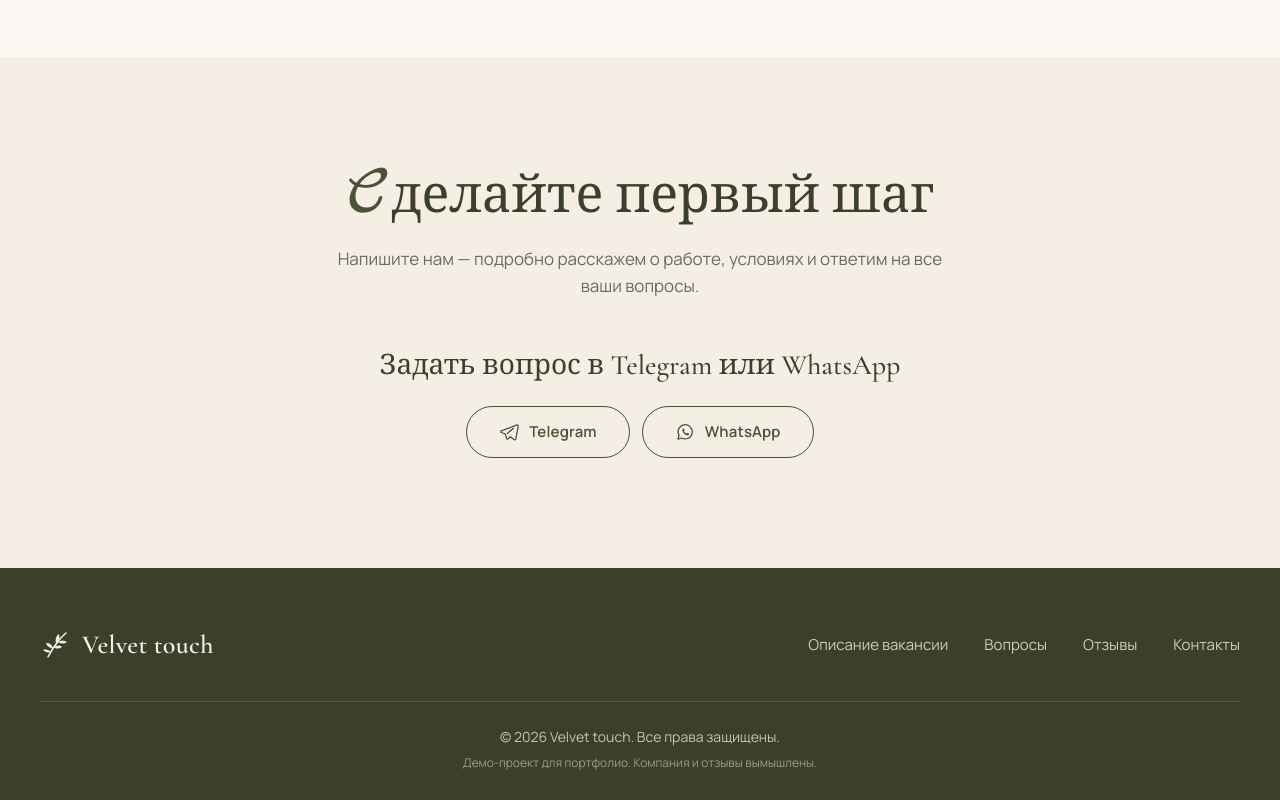
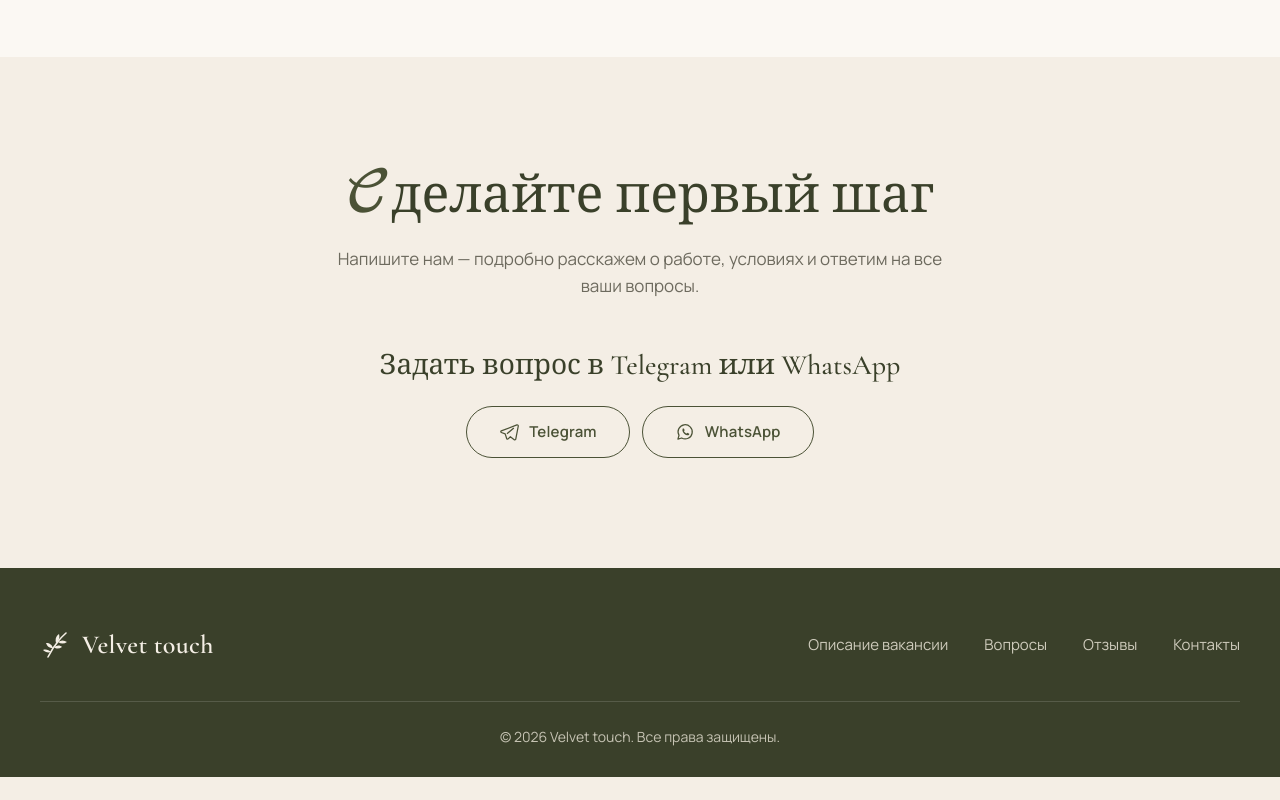
Before and after one commit to recruiterprojob-sudo/velvet-touch-landing, a plain HTML site: page index.html in a window 1280 px wide. Shown: the part 4694-5494 px from the top of the page. After the commit the page ends 5471 px from the top, so only its background shows below. Drawn offline with nearby package versions, Linux system fonts and the light colour scheme.

Commit message:
Update index.html

```diff
--- a/index.html
+++ b/index.html
@@ -224,7 +224,6 @@
     </div>
     <div class="container footer__bottom">
       <p>© 2026 Velvet touch. Все права защищены.</p>
-      <p class="footer__demo">Демо-проект для портфолио. Компания и отзывы вымышлены.</p>
     </div>
   </footer>
 
```
